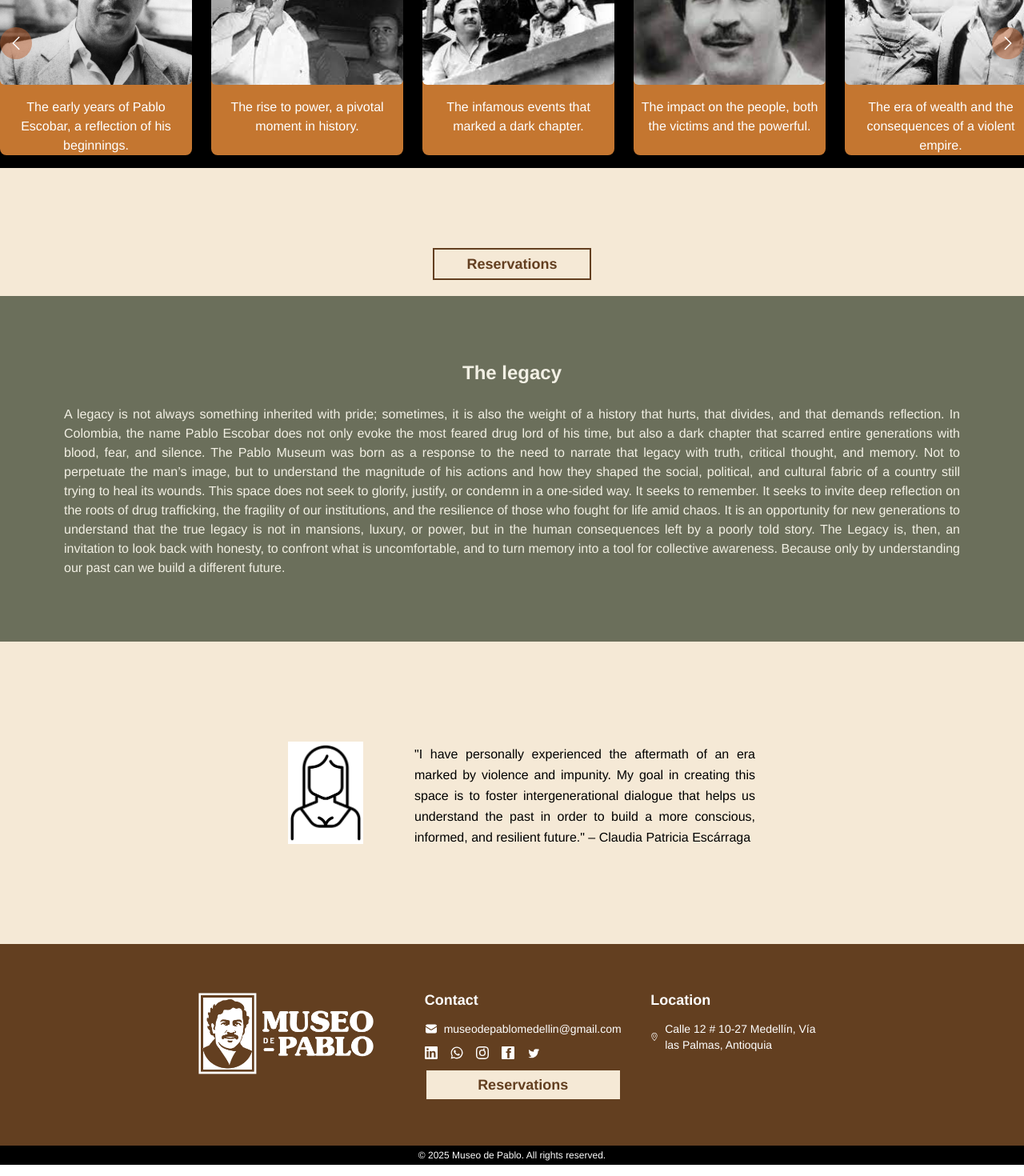
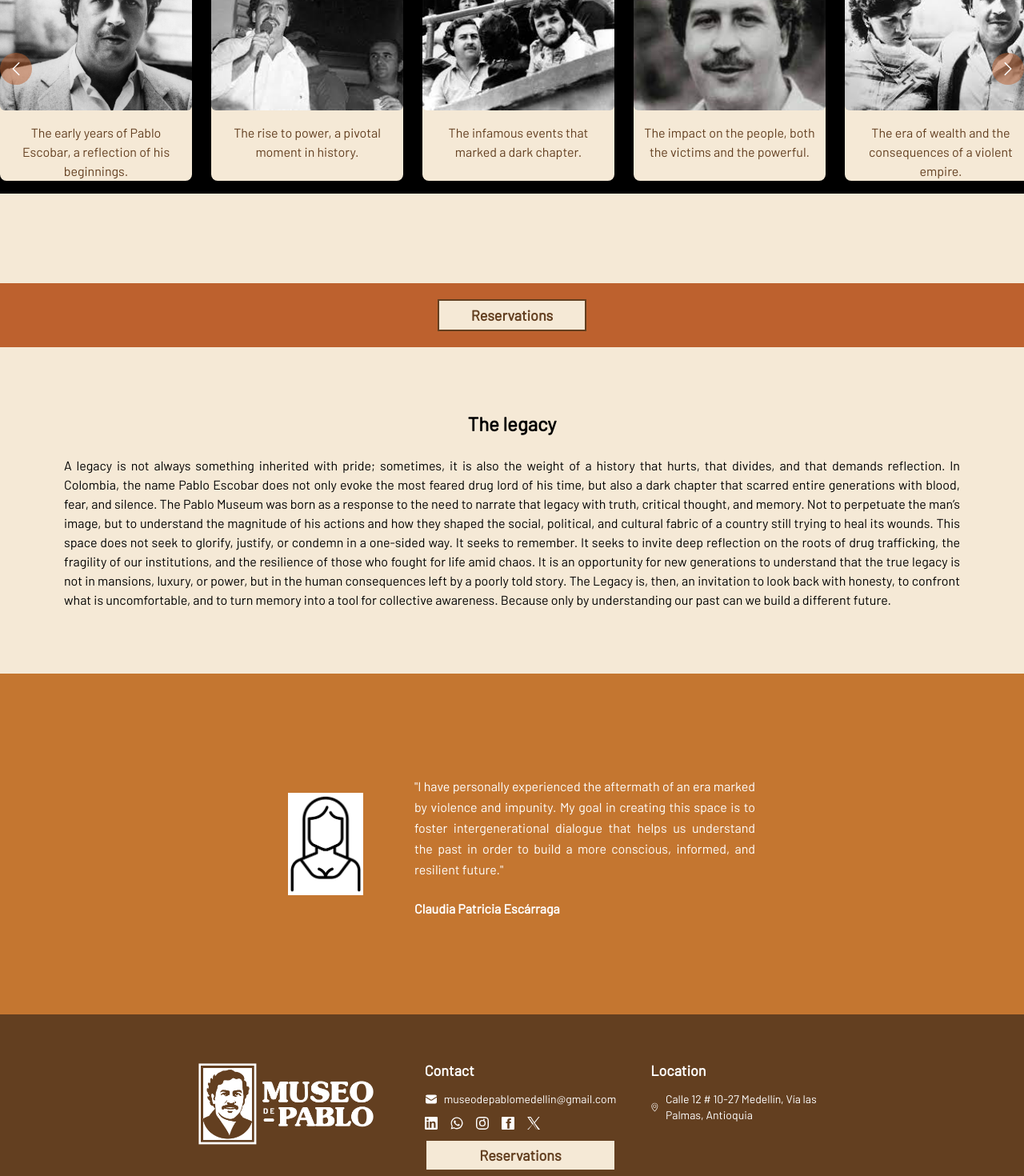
Before and after one commit to yfdd617235/museoPE, a React (Vite) app in the folder client/: page / in a window 1280 px wide. Shown: the part 2620-4090 px from the top of the page at 80% size. Built offline with nearby package versions, Linux system fonts and the light colour scheme.

Commit message:
color change

```diff
--- a/client/src/components/CarruselClientes.jsx
+++ b/client/src/components/CarruselClientes.jsx
@@ -87,7 +87,7 @@ function Gallery() {
   };
 
   return (
-    <div className="py-20 bg-[#F5E9D6]">
+    <div className="py-28 bg-[#F5E9D6]">
        {/* <div className="text-center py-5">
           <h2 className="text-2xl font-bold">{t("gallery.title")}</h2>
         </div> */}
@@ -109,7 +109,7 @@ function Gallery() {
             {items.map((item, index) => (
               <div
                 key={index}
-                className="snap-start w-full sm:w-1/2 md:w-1/3 lg:w-1/4 xl:w-1/5 2xl:w-1/6 h-auto bg-[#C47630] rounded-lg shadow-md text-center relative group hover:shadow-xl transition overflow-hidden flex-shrink-0"
+                className="snap-start w-full sm:w-1/2 md:w-1/3 lg:w-1/4 xl:w-1/5 2xl:w-1/6 h-auto bg-[#F5E9D6] rounded-lg shadow-md text-center relative group hover:shadow-xl transition overflow-hidden flex-shrink-0"
               >
                 {/* Contenido visible normalmente */}
                 <div className="group-hover:opacity-0 transition-opacity duration-300">
@@ -118,14 +118,14 @@ function Gallery() {
                     alt={`Imagen ${index + 1}`}
                     className="w-full h-40 md:h-44 lg:h-48 object-cover mb-4 rounded-md"
                   />
-                  <p className="text-white text-sm md:text-base min-h-[60px] ml-2 mr-2">
+                  <p className="text-[#633F20] text-sm md:text-base min-h-[60px] ml-2 mr-2">
                     {item.text}
                   </p>
                 </div>
 
                 {/* Overlay al hacer hover */}
-                <div className="absolute inset-0 bg-[#C47630] bg-opacity-90 flex items-center justify-center text-center opacity-0 group-hover:opacity-100 transition-opacity duration-300 p-4">
-                  <p className="text-white text-sm md:text-base">{item.tooltip}</p>
+                <div className="absolute inset-0 bg-[#F5E9D6] bg-opacity-90 flex items-center justify-center text-center opacity-0 group-hover:opacity-100 transition-opacity duration-300 p-4">
+                  <p className="text-[#633F20] text-sm md:text-base">{item.tooltip}</p>
                 </div>
               </div>
             ))}
--- a/client/src/i18n/i18n.js
+++ b/client/src/i18n/i18n.js
@@ -51,7 +51,7 @@ const resources = {
                 text: "A legacy is not always something inherited with pride; sometimes, it is also the weight of a history that hurts, that divides, and that demands reflection. In Colombia, the name Pablo Escobar does not only evoke the most feared drug lord of his time, but also a dark chapter that scarred entire generations with blood, fear, and silence.\n\nThe Pablo Museum was born as a response to the need to narrate that legacy with truth, critical thought, and memory. Not to perpetuate the man’s image, but to understand the magnitude of his actions and how they shaped the social, political, and cultural fabric of a country still trying to heal its wounds.\n\nThis space does not seek to glorify, justify, or condemn in a one-sided way. It seeks to remember. It seeks to invite deep reflection on the roots of drug trafficking, the fragility of our institutions, and the resilience of those who fought for life amid chaos. It is an opportunity for new generations to understand that the true legacy is not in mansions, luxury, or power, but in the human consequences left by a poorly told story.\n\nThe Legacy is, then, an invitation to look back with honesty, to confront what is uncomfortable, and to turn memory into a tool for collective awareness. Because only by understanding our past can we build a different future."
             },
               founder: {
-                text: "\"I have personally experienced the aftermath of an era marked by violence and impunity. My goal in creating this space is to foster intergenerational dialogue that helps us understand the past in order to build a more conscious, informed, and resilient future.\" – Claudia Patricia Escárraga"
+                text: "\"I have personally experienced the aftermath of an era marked by violence and impunity. My goal in creating this space is to foster intergenerational dialogue that helps us understand the past in order to build a more conscious, informed, and resilient future.\""
               },
               reservation: {
                 text: "Reservations"
@@ -112,7 +112,7 @@ const resources = {
                 text: "El legado no siempre es aquello que se hereda con orgullo; a veces, también es la carga de una historia que duele, que divide, y que interpela. En Colombia, el nombre de Pablo Escobar no solo evoca al narcotraficante más temido de su época, sino también a un capítulo oscuro que marcó generaciones enteras con sangre, miedo y silencios.\n\nEl Museo de Pablo nace como una respuesta a la necesidad de narrar ese legado desde la verdad, la crítica y la memoria. No para perpetuar la figura del hombre, sino para entender la dimensión de sus actos y cómo estos moldearon el tejido social, político y cultural de un país que aún hoy intenta sanar sus heridas.\n\nEste espacio no busca glorificar, justificar ni condenar de forma unilateral. Busca recordar. Busca invitar a la reflexión profunda sobre las raíces del narcotráfico, sobre la fragilidad de nuestras instituciones, sobre la resistencia de quienes lucharon por la vida en medio del caos. Es una oportunidad para que nuevas generaciones comprendan que el verdadero legado no está en las mansiones, los lujos o el poder, sino en las consecuencias humanas que deja una historia mal contada.\n\nEl Legado es, entonces, una invitación a mirar atrás con honestidad, a confrontar lo incómodo, y a transformar la memoria en una herramienta de conciencia colectiva. Porque solo entendiendo nuestro pasado seremos capaces de construir un futuro distinto."
   },
               founder: {
-                text: "\"He vivido de cerca las secuelas de una época marcada por la violencia y la impunidad. Mi objetivo al crear este espacio es abrir un diálogo intergeneracional que nos permita comprender el pasado para construir un futuro más consciente, informado y resiliente.\" – Claudia Patricia Escárraga"
+                text: "\"He vivido de cerca las secuelas de una época marcada por la violencia y la impunidad. Mi objetivo al crear este espacio es abrir un diálogo intergeneracional que nos permita comprender el pasado para construir un futuro más consciente, informado y resiliente.\""
               },
               reservation: {
                 text: "Reservas"
--- a/client/src/index.css
+++ b/client/src/index.css
@@ -5,6 +5,26 @@
 body {
   /* background-color: black;
   color: white; */
+}
+
+
+/*Fonts*/
+@font-face {
+  font-family: 'SouvenirBold';
+  src: url('/fonts/ITC Souvenir Std Bold.otf') format('opentype');
+  font-weight: bold;
+  font-style: normal;
+}
+
+@font-face {
+  font-family: 'Barlow';
+  src: url('/fonts/Barlow-Regular.ttf') format('truetype');
+  font-weight: normal;
+  font-style: normal;
+}
+
+body {
+  font-family: 'Barlow', sans-serif;
 }
 
 /* Ocultar scrollbar en navegadores como Chrome, Safari */
--- a/client/src/pages/HomePage.jsx
+++ b/client/src/pages/HomePage.jsx
@@ -178,7 +178,7 @@ const HomaPage = () => {
           <CarruselClientes />
         </div>
 
-        <div className="h-20 flex justify-center items-center bg-[#F5E9D6]">
+        <div className="h-20 flex justify-center items-center bg-[#BD612E]">
           <button
             className="bg-[#F5E9D6] text-[#633F20] font-bold px-10 py-1 border-2 border-[#633F20] hover:bg-[#C47630] transition duration-300 text-xs md:text-sm lg:text-lg"
           >
@@ -187,8 +187,8 @@ const HomaPage = () => {
         </div>
 
         {/*Legacy*/}
-        <div id="legacy" className="bg-[#6B6F5B] snap-section section text-sm md:text-base">
-          <div className="text-[#F2F0E4]">
+        <div id="legacy" className="bg-[#F5E9D6] snap-section section text-sm md:text-base">
+          <div className="text-black">
             <div className="gap-10 flex flex-col md:flex-row justify-center items-center mx-auto px-4 lg:px-20 2xl:px-60 py-10">
 
               <div className="md:pt-10 md:py-10">
@@ -201,17 +201,18 @@ const HomaPage = () => {
           </div>
 
           {/*Founder*/}
-          <div className="bg-[#F5E9D6]">
+          <div className="bg-[#C47630]">
             <div className="py-20 gap-10 flex flex-col md:flex-row justify-center items-center mx-auto px-4 lg:w-1/2 2xl:w-1/2">
 
               <div className="md:w-1/4 pt-10 md:py-10 flex items-center justify-center">
                 <img className="h-12 md:h-32" src={`${import.meta.env.BASE_URL}founder.png`} alt="Logo" />
               </div>
 
-              <div className="md:w-3/4 pb-10 md:py-10">
-                <p className="mt-2 text-black leading-relaxed text-justify">
+              <div className="text-white md:w-3/4 pb-10 md:py-10">
+                <p className="mt-2 leading-relaxed text-justify">
                   {t('founder.text')}
-                </p>
+                </p> <br />
+                <p className="font-bold">Claudia Patricia Escárraga</p>
               </div>
 
             </div>
@@ -328,12 +329,13 @@ const HomaPage = () => {
                     >
                       <svg
                         xmlns="http://www.w3.org/2000/svg"
-                        fill="#ffffff"
-                        viewBox="0 0 24 24"
+                        viewBox="0 0 1200 1227"
+                        fill="white"
                         className="w-4 h-4"
                       >
-                        <path d="M22.46 6c-.77.34-1.6.57-2.48.67a4.34 4.34 0 0 0 1.91-2.39c-.84.5-1.77.87-2.76 1.07A4.303 4.303 0 0 0 16.54 5a4.3 4.3 0 0 0-4.3 4.3c0 .34.04.67.11 1a12.23 12.23 0 0 1-8.86-4.48c-.36.62-.56 1.34-.56 2.1 0 1.44.73 2.72 1.83 3.47-.67-.02-1.29-.2-1.83-.5v.05c0 2.01 1.43 3.68 3.34 4.05-.35.1-.73.15-1.12.15-.27 0-.53-.02-.78-.07.53 1.67 2.07 2.88 3.91 2.91-1.43 1.12-3.23 1.79-5.19 1.79-.34 0-.67-.02-1-.07 1.83 1.17 4 1.86 6.32 1.86 7.62 0 11.77-6.3 11.77-11.75 0-.18 0-.35-.01-.53a8.31 8.31 0 0 0 2.04-2.12z" />
+                        <path d="M711.4 597.5L1176.5 0H1072.6L667.9 522.6 342.2 0H0L490.3 727.4 0 1227h103.9l429.2-541.1 346.3 541.1h341.5L711.4 597.5zM593.2 693.6l-49.8-77.4L153.6 81.4h139.4l309.6 481.2 49.8 77.4 406.5 631.5H919.1L593.2 693.6z" />
                       </svg>
+
                     </a>
                   </div>
 
--- a/client/tailwind.config.js
+++ b/client/tailwind.config.js
@@ -7,7 +7,9 @@ export default {
   theme: {
     extend: {
       fontFamily: {
-        sans: ['Helvetica', 'Arial', 'sans-serif'], // Aquí agregas Helvetica como la fuente principal
+        body: ['Barlow', 'sans-serif'],
+        title: ['SouvenirBold', 'serif'],
+        //sans: ['Helvetica', 'Arial', 'sans-serif'], // puedes dejarla si aún la usas en otras partes
       },
     },
   },
```
Also changed, not shown: client/public/fonts/Barlow-Regular.ttf (added), client/public/fonts/ITC Souvenir Std Bold.otf (added), 6 other files (tests, documents, lock files or other folders).
